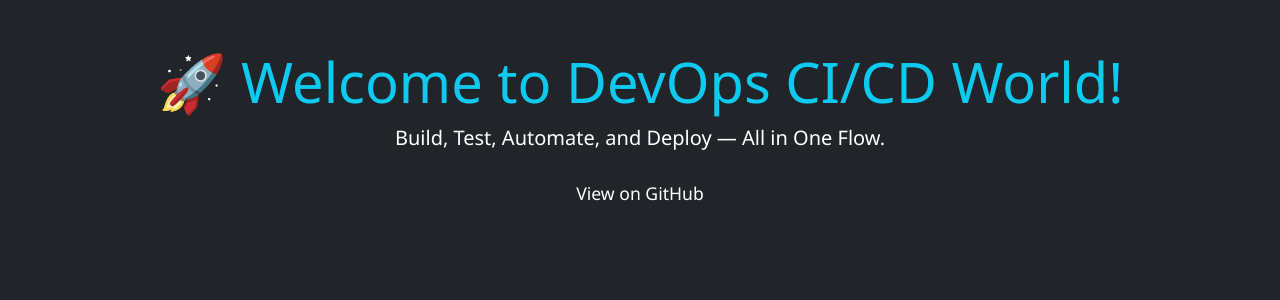
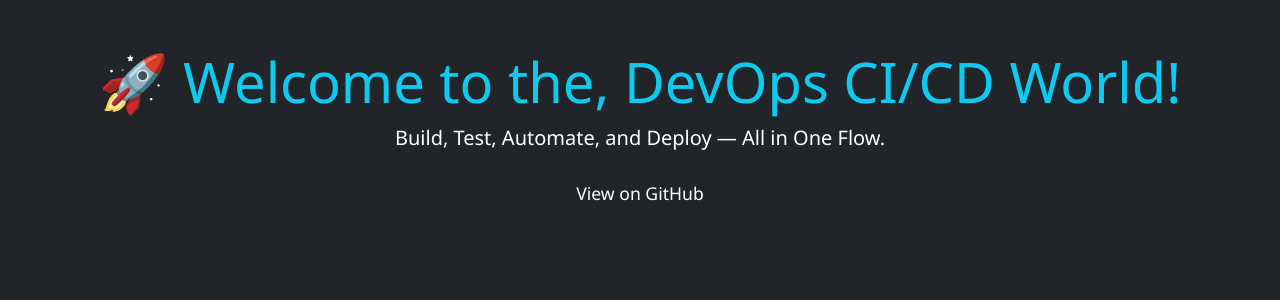
Before and after one commit to BobbyMarley001/flask-cicd-demo, a Flask app: page / in a window 1280 px wide. Shown: the top 300 px of the page. Run offline with Flask 3, Linux system fonts and the light colour scheme.

Commit message:
Fix: Make test content match HTML

```diff
--- a/templates/index.html
+++ b/templates/index.html
@@ -10,7 +10,7 @@
 <body class="bg-dark text-white">
 
   <div class="container text-center mt-5">
-    <h1 class="display-4">🚀 Welcome to DevOps CI/CD World!</h1>
+    <h1 class="display-4">🚀 Welcome to the, DevOps CI/CD World!</h1>
     <p class="lead">Build, Test, Automate, and Deploy — All in One Flow.</p>
     <a href="https://github.com/BobbyMarley001/flask-cicd-demo" class="btn btn-dark" target="_blank">
     View on GitHub
```
Also changed, not shown: tests/test_app.py (+1 -1 lines).
